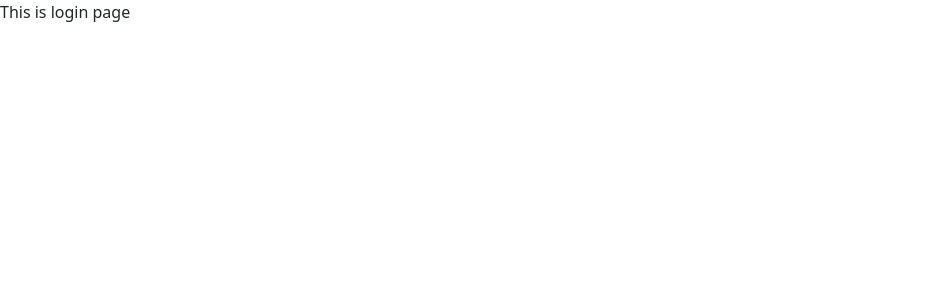
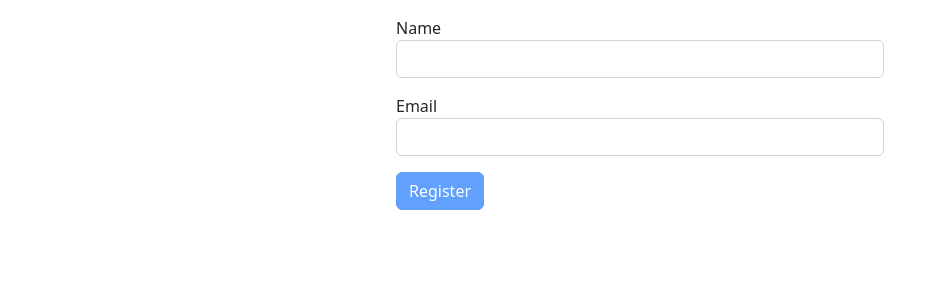
Before and after one commit to Ranahayan/Kiwifi-clone, a React (Create React App) app in the folder kiwifi-clone/: page /register in a window 1280 px wide. Before the commit this address had no page. Shown: the top 300 px of the page, without its empty margins (0-947 px from the left). Built offline with nearby package versions, Linux system fonts and the light colour scheme.

Commit message:
custom hooks are being merged with register page

```diff
--- a/kiwifi-clone/package.json
+++ b/kiwifi-clone/package.json
@@ -7,6 +7,7 @@
     "@testing-library/react": "^13.4.0",
     "@testing-library/user-event": "^13.5.0",
     "bootstrap": "^5.2.3",
+    "joi": "^17.8.3",
     "react": "^18.2.0",
     "react-dom": "^18.2.0",
     "react-router-dom": "^6.9.0",
--- a/kiwifi-clone/src/App.js
+++ b/kiwifi-clone/src/App.js
@@ -1,14 +1,15 @@
 import { Route, Routes } from "react-router-dom";
 import "./App.css";
 import Login from "./Pages/Login";
+import Register from "./Pages/Register";
 
 function App() {
   return (
     <div>
       <Routes>
         <Route path="/login" element={<Login />} />
+        <Route path="/register" element={<Register />} />
       </Routes>
-      <Login />
     </div>
   );
 }
--- a/kiwifi-clone/src/Pages/Login.js
+++ b/kiwifi-clone/src/Pages/Login.js
@@ -1,4 +1,5 @@
 import React from "react";
+
 
 export default function Login() {
   return <div>This is login page</div>;
--- a/kiwifi-clone/src/Pages/Register.js
+++ b/kiwifi-clone/src/Pages/Register.js
@@ -1,5 +1,76 @@
 import React from "react";
+import { useState } from "react";
+import ReuseableForm from "../ReuseableForm/ReuseableForm";
+import { useNavigate } from "react-router-dom";
+const Joi = require("joi");
 
 export default function Register() {
-  return <div>This is register page</div>;
+  const [data, setData] = useState({
+    email: "",
+    repeatEmail: "",
+    password: "",
+  });
+
+  const [errorMessage, setErrorMessage] = useState("");
+  const navigate = useNavigate();
+
+  const validations = {
+    name: Joi.string().min(3).required().label("Name"),
+    email: Joi.string()
+      .email({
+        minDomainSegments: 2,
+        tlds: { allow: ["com", "net"] },
+      })
+      .required()
+      .label("Email"),
+    password: Joi.string()
+      .min(8)
+      .pattern(/^(?=.*[a-z])(?=.*[A-Z])(?=.*\d)(?=.*[#$^+=!*()@%&]).*$/)
+      .required()
+      .messages({
+        "string.pattern.base":
+          "Password must contain at least one uppercase letter, one lowercase letter,\n one digit, one special character, and be at least 8 characters long",
+      }),
+    confirmPassword: Joi.string()
+      .custom((value, helper) => {
+        if (matchPasswords(value)) {
+          return helper.message("Confirm Password must match password");
+        }
+
+        return value;
+      })
+      .required(),
+  };
+  const schema = Joi.object(validations);
+
+  async function doSubmit(data) {
+    data.isAdmin = false;
+    console.log(data);
+    await saveUser(data);
+    console.log(errorMessage);
+  }
+
+  async function saveUser(data) {}
+
+  const { renderButton, renderInput, matchPasswords } = ReuseableForm({
+    schema,
+    validations,
+    doSubmit,
+  });
+
+  return (
+    <div className="main">
+      <form className="container main-form pt-3 pb-3" style={{ width: "40vw" }}>
+        {renderInput("name", "Name", "name")}
+        {renderInput("email", "Email", "email")}
+        {/* {renderPasswordInput("password", "Password")}
+        {renderPasswordInput("confirmPassword", "Confirm Password")} */}
+        {errorMessage && (
+          <div className="alert alert-danger mt-1">{errorMessage}</div>
+        )}
+
+        {renderButton("Register")}
+      </form>
+    </div>
+  );
 }
--- a/kiwifi-clone/src/ReuseableForm/ReuseableForm.jsx
+++ b/kiwifi-clone/src/ReuseableForm/ReuseableForm.jsx
@@ -1,7 +1,6 @@
 import { useState } from "react";
 import Joi from "joi";
 import InputFeild from "./Input";
-import InputPasswordFeild from "./passwordInput";
 
 const ReuseableForm = ({ schema, validations, doSubmit }) => {
   const [data, setData] = useState({});
@@ -74,18 +73,6 @@ const ReuseableForm = ({ schema, validations, doSubmit }) => {
     );
   };
 
-  const renderPasswordInput = (name, label) => {
-    return (
-      <InputPasswordFeild
-        name={name}
-        label={label}
-        value={data[name] || ""}
-        onChange={handleOnChange}
-        error={errors[name]}
-      />
-    );
-  };
-
   const matchPasswords = (value) => {
     return value !== data.password ? true : false;
   };
@@ -94,7 +81,6 @@ const ReuseableForm = ({ schema, validations, doSubmit }) => {
     handleOnChange,
     renderButton,
     renderInput,
-    renderPasswordInput,
     matchPasswords,
   };
 };
```
Also changed, not shown: kiwifi-clone/src/ReuseableForm/passwordInput.jsx (deleted, +0 -40 lines), 1 other file (tests, documents, lock files or other folders).
